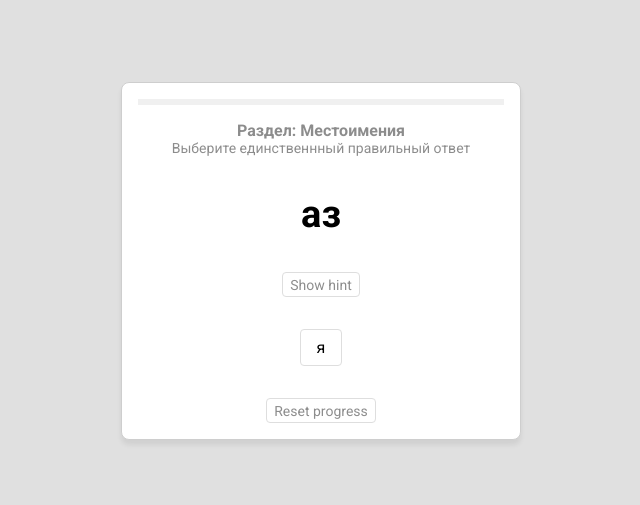
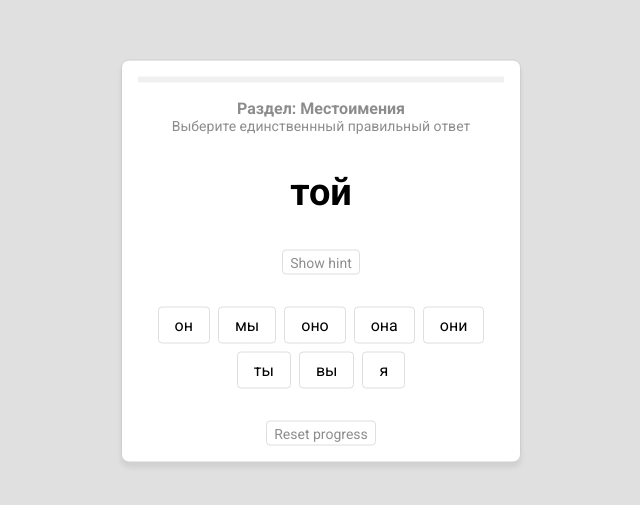
Before and after one commit to 0x00000001A/bulgarian-learning, a React (Vite) app: page / in a window 1280 px wide. Shown: the part 139-644 px from the top of the page, without its empty margins (319-959 px from the left). Built offline with nearby package versions, Linux system fonts and the light colour scheme.

Commit message:
fix my mistakes

```diff
--- a/src/App.tsx
+++ b/src/App.tsx
@@ -1,8 +1,9 @@
-import {ChangeEvent, FormEvent, useCallback, useEffect, useMemo, useState} from 'react'
+import {ChangeEvent, FormEvent, useCallback, useEffect, useState} from 'react'
 import Quiz from './lib/AlphabetQuiz'
 
 import bulgarian from './data.json'
 import {QuizOption, QuizQuestion} from './lib/types.ts'
+import AppToggleButton from "./components/AppToggleButton.tsx";
 
 const quiz = new Quiz()
 
@@ -14,10 +15,6 @@ const ANSWER_STATUSES = {
 
 type AppQuizOption = QuizOption & {
   selected: boolean
-}
-
-function clsx(...classList: unknown[]) {
-  return classList.filter(Boolean).join(' ')
 }
 
 function App() {
@@ -114,16 +111,33 @@ function App() {
     setShowHint(!showHint)
   }, [showHint])
 
-  const isOptionsMode = useMemo(() => {
-    return !!question.options.length
-  }, [question])
-
   const resetProgress = useCallback(() => {
     if (confirm('Sure?')) {
       localStorage.removeItem('al-bulgarian')
       window.location.reload()
     }
   }, [])
+
+  const renderOptionsItem = useCallback((option: AppQuizOption) => {
+    return (
+      <AppToggleButton
+        key={option.id}
+        label={option.text}
+        value={option.text}
+        selected={option.selected}
+        disabled={!!answerStatus}
+        onClick={answer}
+      />
+    )
+  }, [answer, answerStatus])
+
+  const renderOptions = useCallback(() => {
+    if (question.answerType === 'select') {
+      return options.map(renderOptionsItem)
+    }
+
+    return null
+  }, [options, question.answerType, renderOptionsItem])
 
   // eslint-disable-next-line react-hooks/exhaustive-deps
   useEffect(loadLanguages, [])
@@ -139,7 +153,20 @@ function App() {
       </div>
       <span className={'quizTextSmall quizTextSecondary quizTextCenter'}>
         <span className={'quizTextBold'}>Раздел: {question.group}</span> <br/>
-        {question.optionsToSelect > 1 ? `Выберите все (${question.optionsToSelect}) правильные варианты` : 'Выберите единственнный правильный ответ'}
+        {
+          question.answerType === 'select' &&
+          question.optionsToSelect > 1 &&
+          `Выберите все (${question.optionsToSelect}) правильные варианты`
+        }
+        {
+          question.answerType === 'select' &&
+          question.optionsToSelect === 1 &&
+          'Выберите единственнный правильный ответ'
+        }
+        {
+          question.answerType === 'text' &&
+          'Введите ответ в текстовое поле'
+        }
       </span>
       <span className={'quizQuestion'}>
         {question.text}
@@ -171,21 +198,9 @@ function App() {
         }
       </div>
       <div className={'quizOptions'}>
+        {renderOptions()}
         {
-          isOptionsMode &&
-          options.map((option) => (
-            <button
-              key={option.id}
-              className={clsx('quizButton', option.selected && 'quizButtonSelected')}
-              onClick={() => answer(option.text)}
-              disabled={!!answerStatus}
-            >
-              {option.text}
-            </button>
-          ))
-        }
-        {
-          !isOptionsMode &&
+          question.answerType === 'text' &&
           <form className={'quizForm'} onSubmit={handleManualAnswer} autoComplete={'off'}>
             <input
               onChange={handleTextAnswerChange}
--- /dev/null
+++ b/src/components/AppToggleButton.tsx
@@ -0,0 +1,28 @@
+import React, {useCallback} from 'react';
+import {clsx} from "../utils.ts";
+
+type AppToggleButtonProps<T> = {
+  label: string
+  value: T
+  selected: boolean
+  disabled: boolean
+  onClick: (value: T, event: React.MouseEvent) => void
+}
+
+const AppToggleButton = <T, >({label, value, selected, disabled, onClick}: AppToggleButtonProps<T>) => {
+  const handleButtonClick = useCallback((event: React.MouseEvent) => {
+    onClick(value, event)
+  }, [onClick, value])
+
+  return (
+    <button
+      className={clsx('quizButton', selected && 'quizButtonSelected')}
+      disabled={disabled}
+      onClick={handleButtonClick}
+    >
+      {label}
+    </button>
+  );
+};
+
+export default AppToggleButton;
--- a/src/data.json
+++ b/src/data.json
@@ -4,7 +4,25 @@
     {
       "description": "Местоимения",
       "letters": [
-        {"letter": "аз", "description": ["я"]}
+        {"letter": "аз", "description": ["я"]},
+        {"letter": "ти", "description": ["ты"]},
+        {"letter": "той", "description": ["он"]},
+        {"letter": "тя", "description": ["она"]},
+        {"letter": "то", "description": ["оно"]},
+        {"letter": "ние", "description": ["мы"]},
+        {"letter": "вие", "description": ["вы"]},
+        {"letter": "те", "description": ["они"]}
+      ]
+    },
+    {
+      "description": "Глагол-связка съм (есть)",
+      "letters": [
+        {"letter": "е", "description": ["той", "тя", "то"]},
+        {"letter": "са", "description": ["те"]},
+        {"letter": "си", "description": ["ти"]},
+        {"letter": "сте", "description": ["вие"]},
+        {"letter": "съм", "description": ["аз"]},
+        {"letter": "сме", "description": ["ние"]}
       ]
     }
   ]
--- /dev/null
+++ b/src/utils.ts
@@ -0,0 +1,3 @@
+export function clsx(...classList: unknown[]) {
+  return classList.filter(Boolean).join(' ')
+}
```
